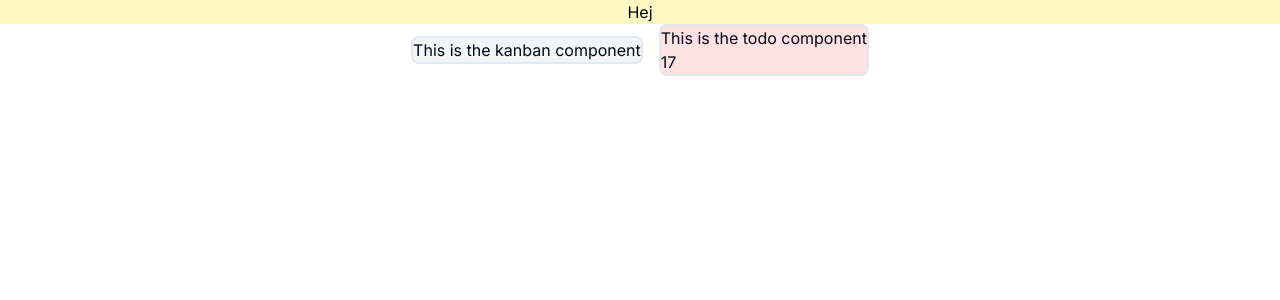
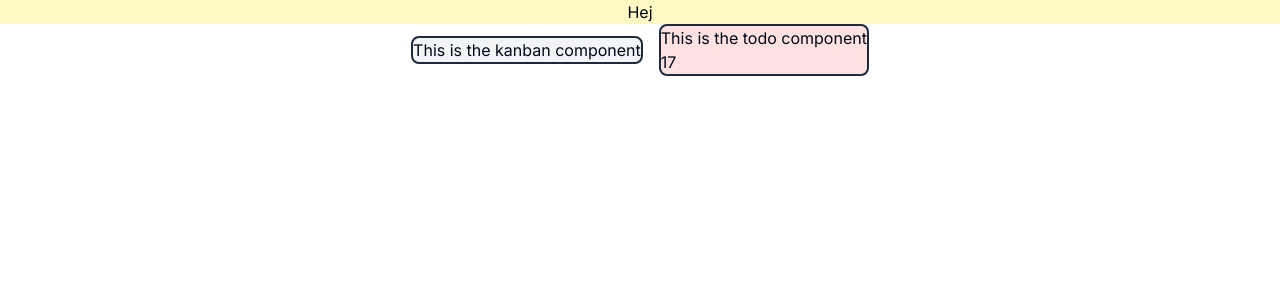
Before and after one commit to martinwinther/adhd-dashboard, a Next.js app: page / in a window 1280 px wide. Shown: the top 300 px of the page. Built offline with nearby package versions, Linux system fonts and the light colour scheme.

Commit message:
update metadata

```diff
--- a/src/app/layout.tsx
+++ b/src/app/layout.tsx
@@ -5,8 +5,8 @@ import './globals.css'
 const inter = Inter({ subsets: ['latin'] })
 
 export const metadata: Metadata = {
-  title: 'Create Next App',
-  description: 'Generated by create next app',
+  title: 'ADHD-Dashboard',
+  description: 'ADHD management dashboard',
 }
 
 export default function RootLayout({
--- a/src/app/page.tsx
+++ b/src/app/page.tsx
@@ -3,7 +3,7 @@ import Todo from '@/components/Todo'
 
 export default function Home() {
   return (
-    <main>
+    <main className="dark">
       <div className=" bg-yellow-100 flex justify-center items-center">Hej</div>
       <div className="flex flex-row justify-center items-center space-x-4">
         <Kanban />
```
